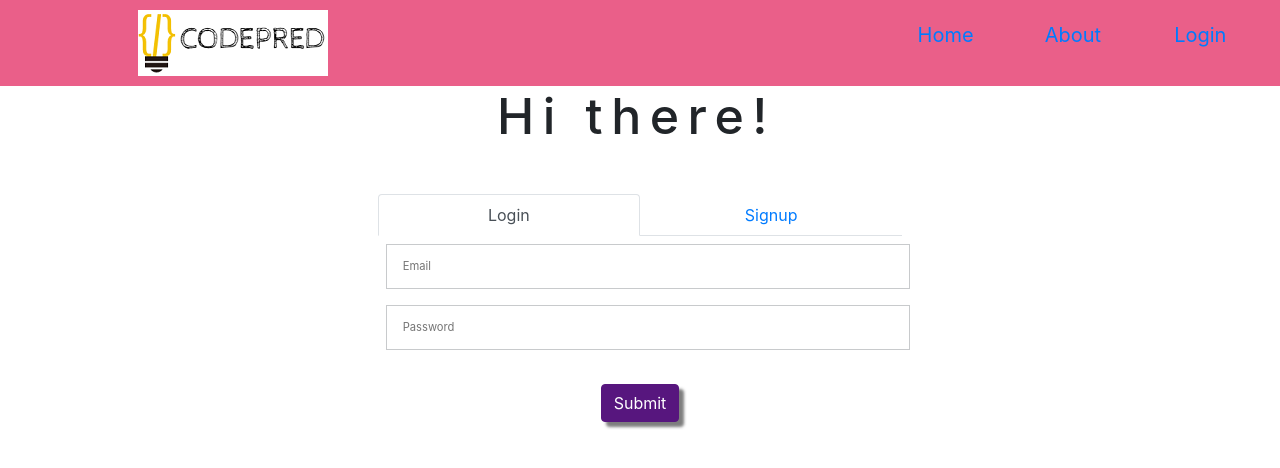
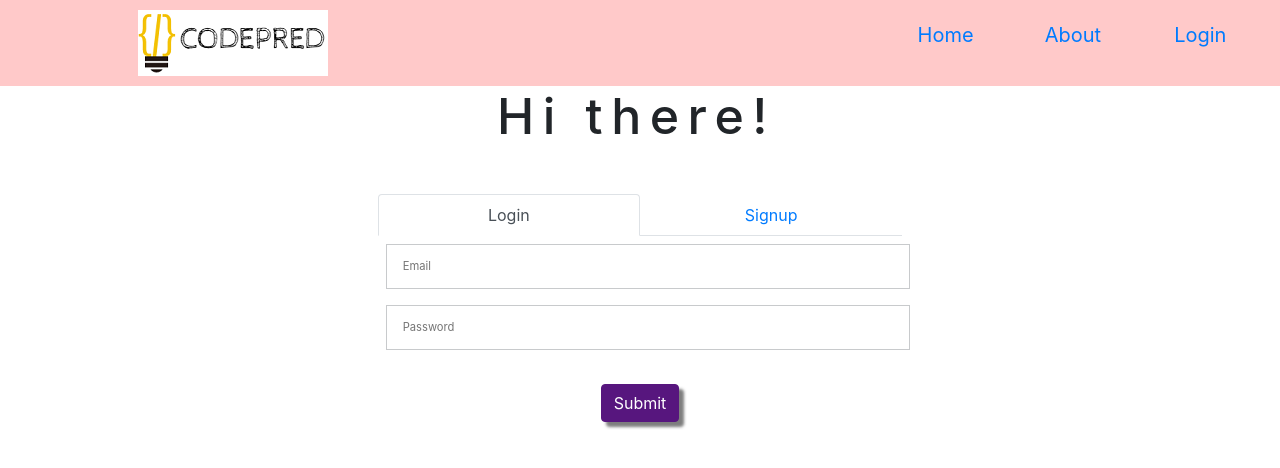
Before and after one commit to vinaydahiya04/CodePred_Frontend, a React (Create React App) app: page /login in a window 1280 px wide. Shown: the top 468 px of the page. Built offline with nearby package versions, Linux system fonts and the light colour scheme.

Commit message:
navbar color change

```diff
--- a/src/components/Header.module.css
+++ b/src/components/Header.module.css
@@ -9,7 +9,7 @@
 }
 
 .header_main1{
-    background-color: #EA5F89;
+    background-color: #FF2f3042;
 
     padding: 10px 10px;
     display: flex;
@@ -27,7 +27,7 @@
 }
 
 .logo_box1{
-    background-color: #EA5F89;
+
     flex: 1.75;
     display: flex;
     flex-direction: row;
--- a/src/components/Password_Reset/PasswordReset.js
+++ b/src/components/Password_Reset/PasswordReset.js
@@ -124,7 +124,7 @@ class PasswordReset extends Component {
                     Handle: {this.props.auth.codeforces_handle}
                 </div>
                 <div className='buttons'>
-                    <Button onClick={() =>
+                    <Button style={{ backgroundColor: "#57167E", color: "white", margin: "5%", boxShadow: "5px 5px 3px rgba(46, 46, 46, 0.62)", borderColor: "#57167E" }} onClick={() =>
                         this.props.logoutUser(
                             this.props.history
                         )}>Logout</Button>
@@ -132,6 +132,7 @@ class PasswordReset extends Component {
 
                 <div className='buttons'>
                     <Button
+                        style={{ backgroundColor: "#57167E", color: "white", margin: "5%", boxShadow: "5px 5px 3px rgba(46, 46, 46, 0.62)", borderColor: "#57167E" }}
 
                         onClick={handleShow}
                     >resetPassword</Button>
--- a/src/components/Password_Reset/rp.module.css
+++ b/src/components/Password_Reset/rp.module.css
@@ -0,0 +1,3 @@
+.buttons{
+    margin: 5px 5px;
+}
```
